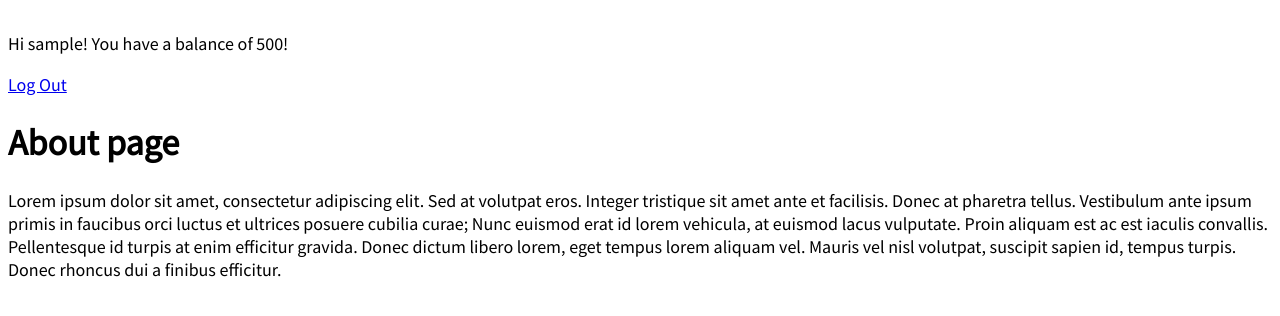
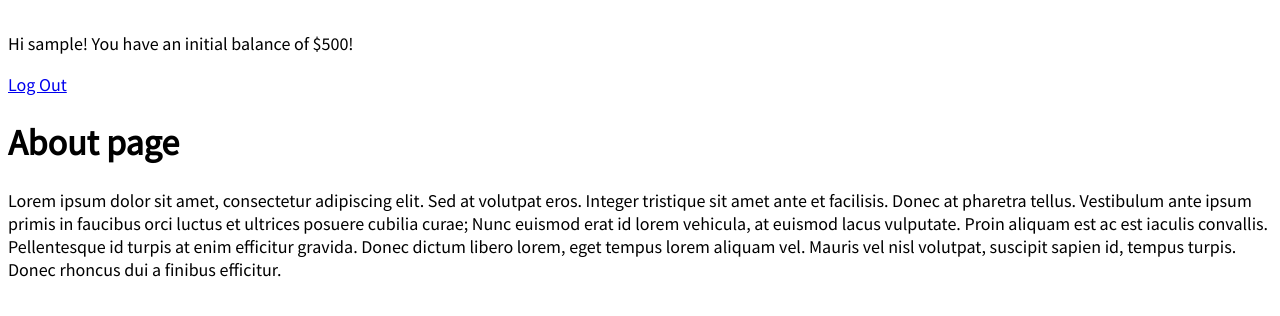
Before and after one commit to DavyBeer/PaperTradingApplication, a Django app: page /about/ in a window 1280 px wide. Shown: the part 32-348 px from the top of the page. Run offline with Django 3.2, Linux system fonts and the light colour scheme; the visitor is signed in with stand-in values (Sample User, id 1).

Commit message:
Initial balance

```diff
--- a/templates/base.html
+++ b/templates/base.html
@@ -12,7 +12,7 @@ rel="stylesheet">
 </header>
 
 {% if user.is_authenticated %}
-    <p>Hi {{ user.username }}! You have a balance of {{ user.age }}!</p>
+    <p>Hi {{ user.username }}! You have an initial balance of $500!</p>
     <a href="{% url 'logout' %}">Log Out</a>
 {% else %}
     <p>You are not logged in.</p>
```
